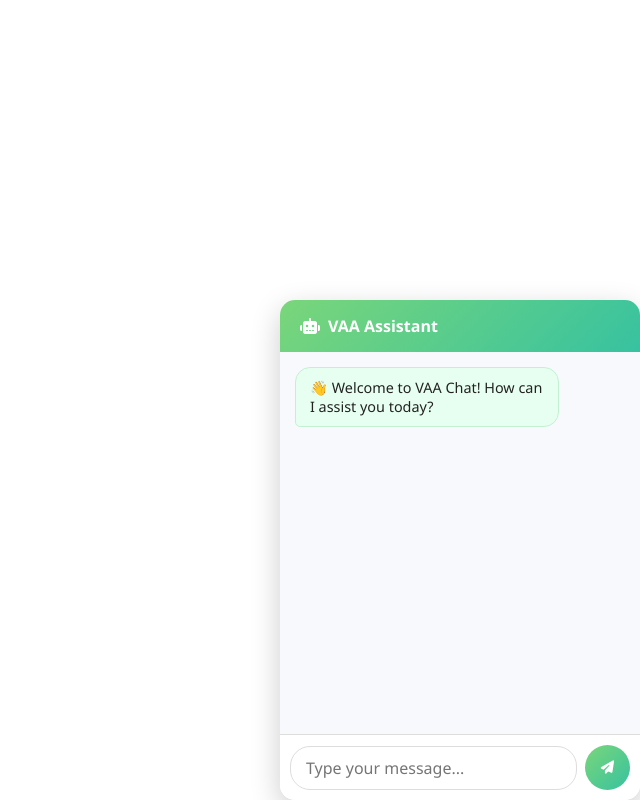
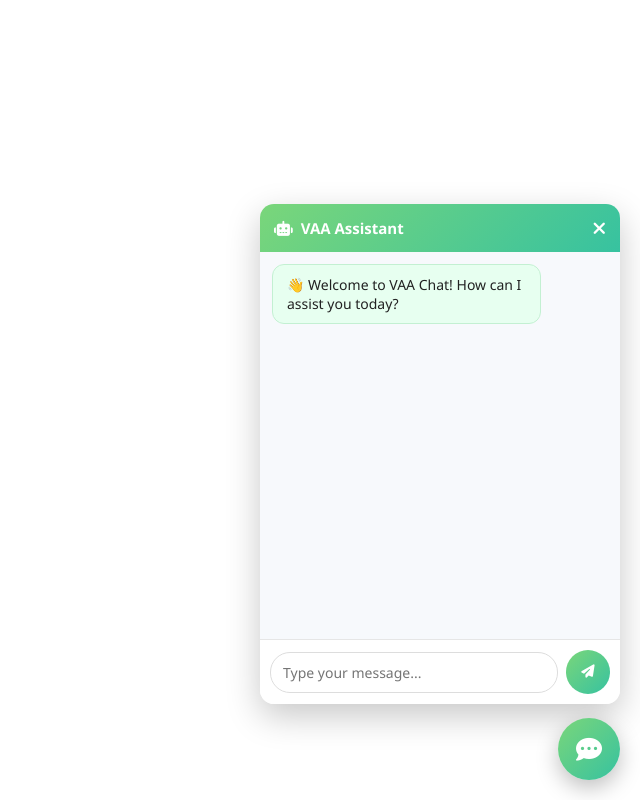
Before and after one commit to vaa-official/script, a plain HTML site: page index.html in a window 1280 px wide. Both pictures are taken after a click on the button "Open VAA Chat". Shown: the whole page, without its empty margins (640-1280 px from the left). Drawn offline with Linux system fonts and the light colour scheme.

Commit message:
Update index.html

```diff
--- a/index.html
+++ b/index.html
@@ -1,247 +1,269 @@
 <!DOCTYPE html>
 <html lang="en">
 <head>
-  <meta charset="UTF-8" />
-  <meta name="viewport" content="width=device-width, initial-scale=1.0, maximum-scale=1.0, user-scalable=no" />
-  <title>VAA Chatbot</title>
+  <meta charset="utf-8" />
+  <meta name="viewport" content="width=device-width,initial-scale=1,maximum-scale=1,user-scalable=no" />
+  <title>VAA Chatbot Embed</title>
   <link rel="stylesheet" href="https://cdnjs.cloudflare.com/ajax/libs/font-awesome/6.4.0/css/all.min.css" />
+  <style>
+    /* reset + font */
+    * { box-sizing:border-box; margin:0; padding:0; font-family: "Segoe UI", Tahoma, Geneva, Verdana, sans-serif; }
+    html,body { height:100%; background: transparent; overflow: hidden; }
 
-  <style>
-    * {
-      margin: 0;
-      padding: 0;
-      box-sizing: border-box;
-      font-family: "Segoe UI", Tahoma, Geneva, Verdana, sans-serif;
+    /* Floating toggle button (visible on host site) */
+    .vaa-toggle {
+      position: fixed;
+      bottom: 20px;
+      right: 20px;
+      width: 62px;
+      height: 62px;
+      border-radius: 50%;
+      background: linear-gradient(135deg,#7AD67A,#37C2A0);
+      color: #fff;
+      border: none;
+      display:flex;
+      align-items:center;
+      justify-content:center;
+      box-shadow: 0 8px 22px rgba(0,0,0,0.25);
+      font-size: 26px;
+      z-index: 9999;
+      cursor: pointer;
     }
 
-    body {
-      background: transparent; /* ✅ no white background */
-      overflow: hidden; /* ✅ no scrollbars in iframe */
-    }
-
-    .toggle-btn {
-      display: none; /* ✅ hide toggle icon */
-    }
-
+    /* Chat container (hidden initially) */
     .chat-container {
       position: fixed;
-      bottom: 0;
-      right: 0;
+      bottom: 96px; /* above toggle */
+      right: 20px;
       width: 360px;
       height: 500px;
+      max-width: calc(100% - 40px);
       background: #fff;
-      border-radius: 15px;
-      box-shadow: 0 10px 30px rgba(0,0,0,0.2);
+      border-radius: 14px;
+      box-shadow: 0 12px 34px rgba(0,0,0,0.22);
       display: flex;
       flex-direction: column;
       overflow: hidden;
-      z-index: 999;
+      z-index: 9998;
+      transform: translateY(10px);
+      opacity: 0;
+      pointer-events: none;
+      transition: all 260ms ease;
+    }
+
+    .chat-container.active {
+      transform: translateY(0);
       opacity: 1;
-      transform: none;
       pointer-events: all;
     }
 
     .chat-header {
-      background: linear-gradient(135deg, #7AD67A, #37C2A0);
-      color: white;
-      padding: 15px 20px;
-      display: flex;
-      justify-content: space-between;
-      align-items: center;
+      background: linear-gradient(135deg,#7AD67A,#37C2A0);
+      color: #fff;
+      padding: 12px 14px;
+      display:flex;
+      align-items:center;
+      justify-content:space-between;
     }
-
-    .chat-header h3 {
-      font-size: 1rem;
-      display: flex;
-      align-items: center;
-      gap: 8px;
-    }
-
-    .close-btn {
-      display: none; /* ✅ no close button */
+    .chat-header h3 { font-size: 15px; display:flex; gap:8px; align-items:center; margin:0; }
+    .chat-header button.close {
+      background: transparent;
+      border: none;
+      color: #fff;
+      font-size: 18px;
+      cursor: pointer;
     }
 
     .messages-container {
-      flex: 1;
-      padding: 15px;
-      overflow-y: auto;
-      background: #f7f9fc;
-      display: flex;
-      flex-direction: column;
-      gap: 10px;
+      flex:1;
+      padding: 12px;
+      overflow-y:auto;
+      background:#f7f9fc;
+      display:flex;
+      flex-direction:column;
+      gap:10px;
     }
 
-    .message {
-      max-width: 80%;
-      padding: 10px 14px;
-      border-radius: 15px;
-      font-size: 0.9rem;
-      word-wrap: break-word;
+    .message { max-width:80%; padding:10px 14px; border-radius:12px; font-size:14px; word-wrap:break-word; }
+    .bot-message { background:#e7fff0; color:#222; align-self:flex-start; border:1px solid #c3f0d2; }
+    .user-message { background: linear-gradient(135deg,#7AD67A,#37C2A0); color:#fff; align-self:flex-end; }
+
+    .input-area {
+      display:flex;
+      gap:8px;
+      padding:10px;
+      border-top:1px solid #e6e6e6;
+      background:#fff;
+      align-items:center;
+    }
+    .input-area input[type="text"] {
+      flex:1;
+      padding:10px 12px;
+      border:1px solid #ddd;
+      border-radius:20px;
+      font-size:14px;
+      outline:none;
+    }
+    .send-btn {
+      width:44px;
+      height:44px;
+      border-radius:50%;
+      border:none;
+      background: linear-gradient(135deg,#7AD67A,#37C2A0);
+      color:#fff;
+      display:flex;
+      align-items:center;
+      justify-content:center;
+      cursor:pointer;
     }
 
-    .bot-message {
-      background: #e7fff0;
-      color: #222;
-      align-self: flex-start;
-      border-bottom-left-radius: 5px;
-      border: 1px solid #c3f0d2;
+    /* typing indicator */
+    .typing { display:flex; align-items:center; gap:6px; padding:8px 12px; background:#e7fff0; border-radius:12px; border:1px solid #c3f0d2; font-size:13px; align-self:flex-start; }
+
+    /* small screen adjustments */
+    @media (max-width:420px){
+      .chat-container { right: 10px; bottom: 84px; width: calc(100% - 20px); height: 62vh; }
+      .vaa-toggle { right: 14px; bottom: 14px; width:56px; height:56px; }
     }
-
-    .user-message {
-      background: linear-gradient(135deg, #7AD67A, #37C2A0);
-      color: #fff;
-      align-self: flex-end;
-      border-bottom-right-radius: 5px;
-    }
-
-    .input-container {
-      display: flex;
-      align-items: center;
-      padding: 10px;
-      border-top: 1px solid #ddd;
-      background: #fff;
-      gap: 8px;
-    }
-
-    .message-input {
-      flex: 1;
-      padding: 10px 15px;
-      border: 1px solid #ddd;
-      border-radius: 20px;
-      outline: none;
-      font-size: 1rem;
-    }
-
-    .send-btn {
-      background: linear-gradient(135deg, #7AD67A, #37C2A0);
-      border: none;
-      color: #fff;
-      border-radius: 50%;
-      width: 45px;
-      height: 45px;
-      display: flex;
-      align-items: center;
-      justify-content: center;
-      cursor: pointer;
-    }
-
-    .typing-indicator {
-      display: flex;
-      gap: 5px;
-      padding: 8px 12px;
-      background: #e7fff0;
-      border-radius: 15px;
-      align-self: flex-start;
-      border: 1px solid #c3f0d2;
-      font-size: 0.9rem;
-    }
-
-    .typing-dot {
-      width: 8px;
-      height: 8px;
-      background: #666;
-      border-radius: 50%;
-      animation: typing 1.4s infinite ease-in-out;
-    }
-
-    @keyframes typing {
-      0%, 80%, 100% { transform: scale(0.8); opacity: 0.5; }
-      40% { transform: scale(1); opacity: 1; }
-    }
-
-    ::-webkit-scrollbar { width: 6px; }
-    ::-webkit-scrollbar-thumb { background: #37C2A0; border-radius: 3px; }
   </style>
 </head>
+<body>
+  <!-- Toggle visible when embedded on host site -->
+  <button class="vaa-toggle" id="vaaToggle" title="Open VAA Chat">
+    <i class="fas fa-comment-dots"></i>
+  </button>
 
-<body>
-  <!-- Chat Window Only -->
-  <div class="chat-container" id="chatContainer">
+  <!-- Chat UI (hidden by default) -->
+  <div class="chat-container" id="chatContainer" aria-hidden="true" role="region" aria-label="VAA Assistant">
     <div class="chat-header">
       <h3><i class="fas fa-robot"></i> VAA Assistant</h3>
+      <button class="close" id="closeChat" aria-label="Close chat"><i class="fas fa-times"></i></button>
     </div>
 
-    <div class="messages-container" id="messagesContainer">
+    <div class="messages-container" id="messagesContainer" role="log" aria-live="polite">
       <div class="message bot-message">👋 Welcome to VAA Chat! How can I assist you today?</div>
     </div>
 
-    <div class="input-container">
-      <input type="text" class="message-input" id="userInput" placeholder="Type your message..." />
-      <button class="send-btn" id="sendMessage"><i class="fas fa-paper-plane"></i></button>
+    <div class="input-area">
+      <input id="userInput" type="text" placeholder="Type your message..." autocomplete="off" />
+      <button id="sendBtn" class="send-btn" aria-label="Send message"><i class="fas fa-paper-plane"></i></button>
     </div>
   </div>
 
   <script>
+    // --- Config (replace key/ids if needed) ---
     const LYZR_API_KEY = "sk-default-phYvRzQpPLvim4wIqsurX37KzYBOwKhY";
     const AGENT_ID = "6901a882e26dd0e036848c05";
     const SESSION_ID = "6901a882e26dd0e036848c05-evuz3e1t18c";
     const LYZR_API_URL = "https://agent-prod.studio.lyzr.ai/v3/inference/chat/";
 
+    // --- Elements ---
+    const toggle = document.getElementById('vaaToggle');
+    const chat = document.getElementById('chatContainer');
+    const closeBtn = document.getElementById('closeChat');
     const messagesContainer = document.getElementById('messagesContainer');
     const userInput = document.getElementById('userInput');
-    const sendBtn = document.getElementById('sendMessage');
+    const sendBtn = document.getElementById('sendBtn');
 
-    function addMessage(text, sender) {
-      const msg = document.createElement('div');
-      msg.classList.add('message', `${sender}-message`);
-      msg.innerHTML = text.replace(/\n/g, '<br>');
-      messagesContainer.appendChild(msg);
+    // --- Toggle open/close ---
+    function openChat() {
+      chat.classList.add('active');
+      chat.setAttribute('aria-hidden','false');
+      userInput.focus();
+    }
+    function closeChatFn() {
+      chat.classList.remove('active');
+      chat.setAttribute('aria-hidden','true');
+    }
+
+    toggle.addEventListener('click', () => {
+      if (chat.classList.contains('active')) closeChatFn();
+      else openChat();
+    });
+    closeBtn.addEventListener('click', closeChatFn);
+
+    // --- Messaging helpers ---
+    function addMessage(text, sender='bot') {
+      const div = document.createElement('div');
+      div.className = 'message ' + (sender === 'user' ? 'user-message' : 'bot-message');
+      // basic markdown-like formatting (bold/italic) and line breaks
+      const html = String(text)
+        .replace(/\*\*(.*?)\*\*/g, '<strong>$1</strong>')
+        .replace(/\*(.*?)\*/g, '<em>$1</em>')
+        .replace(/\n/g, '<br>');
+      div.innerHTML = html;
+      messagesContainer.appendChild(div);
+      messagesContainer.scrollTop = messagesContainer.scrollHeight;
+      return div;
+    }
+
+    function showTyping(text = 'Thinking...') {
+      removeTyping();
+      const t = document.createElement('div');
+      t.className = 'typing';
+      t.id = 'typingIndicator';
+      t.innerHTML = `<span>${text}</span><div style="width:8px;height:8px;border-radius:50%;background:#666;animation:typing 1.4s infinite ease-in-out;margin-left:8px"></div>`;
+      messagesContainer.appendChild(t);
       messagesContainer.scrollTop = messagesContainer.scrollHeight;
     }
-
-    function showTyping(text = "Thinking...") {
-      const typingDiv = document.createElement('div');
-      typingDiv.classList.add('typing-indicator');
-      typingDiv.id = 'typing';
-      typingDiv.innerHTML = `<span>${text}</span>
-        <div class="typing-dot"></div>
-        <div class="typing-dot"></div>
-        <div class="typing-dot"></div>`;
-      messagesContainer.appendChild(typingDiv);
-      messagesContainer.scrollTop = messagesContainer.scrollHeight;
+    function removeTyping() {
+      const t = document.getElementById('typingIndicator');
+      if (t) t.remove();
     }
 
-    function removeTyping() {
-      const typing = document.getElementById('typing');
-      if (typing) typing.remove();
-    }
-
+    // --- Send message to backend ---
     async function sendMessage() {
       const message = userInput.value.trim();
       if (!message) return;
       addMessage(message, 'user');
       userInput.value = '';
-      showTyping("Searching...");
+      showTyping('Searching...');
 
       const payload = {
         user_id: "vaa-user@test.com",
         agent_id: AGENT_ID,
         session_id: SESSION_ID,
-        message
+        message: message
       };
 
       try {
         const res = await fetch(LYZR_API_URL, {
-          method: "POST",
+          method: 'POST',
           headers: {
-            "Content-Type": "application/json",
-            "x-api-key": LYZR_API_KEY
+            'Content-Type': 'application/json',
+            'x-api-key': LYZR_API_KEY
           },
           body: JSON.stringify(payload)
         });
 
+        if (!res.ok) {
+          removeTyping();
+          addMessage('⚠️ Server error. Please try again later.', 'bot');
+          return;
+        }
+
         const data = await res.json();
         removeTyping();
-        addMessage(data.response || "🤖 Sorry, I didn’t catch that.", 'bot');
-      } catch {
+        const botText = data && (data.response || data.result || data.answer) ? (data.response || data.result || data.answer) : "🤖 Sorry, I didn’t catch that.";
+        addMessage(botText, 'bot');
+      } catch (err) {
         removeTyping();
-        addMessage("⚠️ Connection error. Please try again.", 'bot');
+        addMessage('⚠️ Connection error. Please try again.', 'bot');
+        console.error('chat error', err);
       }
     }
 
+    // --- Events ---
     sendBtn.addEventListener('click', sendMessage);
-    userInput.addEventListener('keypress', e => {
-      if (e.key === 'Enter') sendMessage());
+    userInput.addEventListener('keydown', (e) => { if (e.key === 'Enter') sendMessage(); });
+
+    // Optional: open chat automatically on first load
+    // openChat();
+
+    // Accessibility: focus management when chat opens
+    chat.addEventListener('transitionend', () => {
+      if (chat.classList.contains('active')) userInput.focus();
+    });
   </script>
 </body>
 </html>
```
